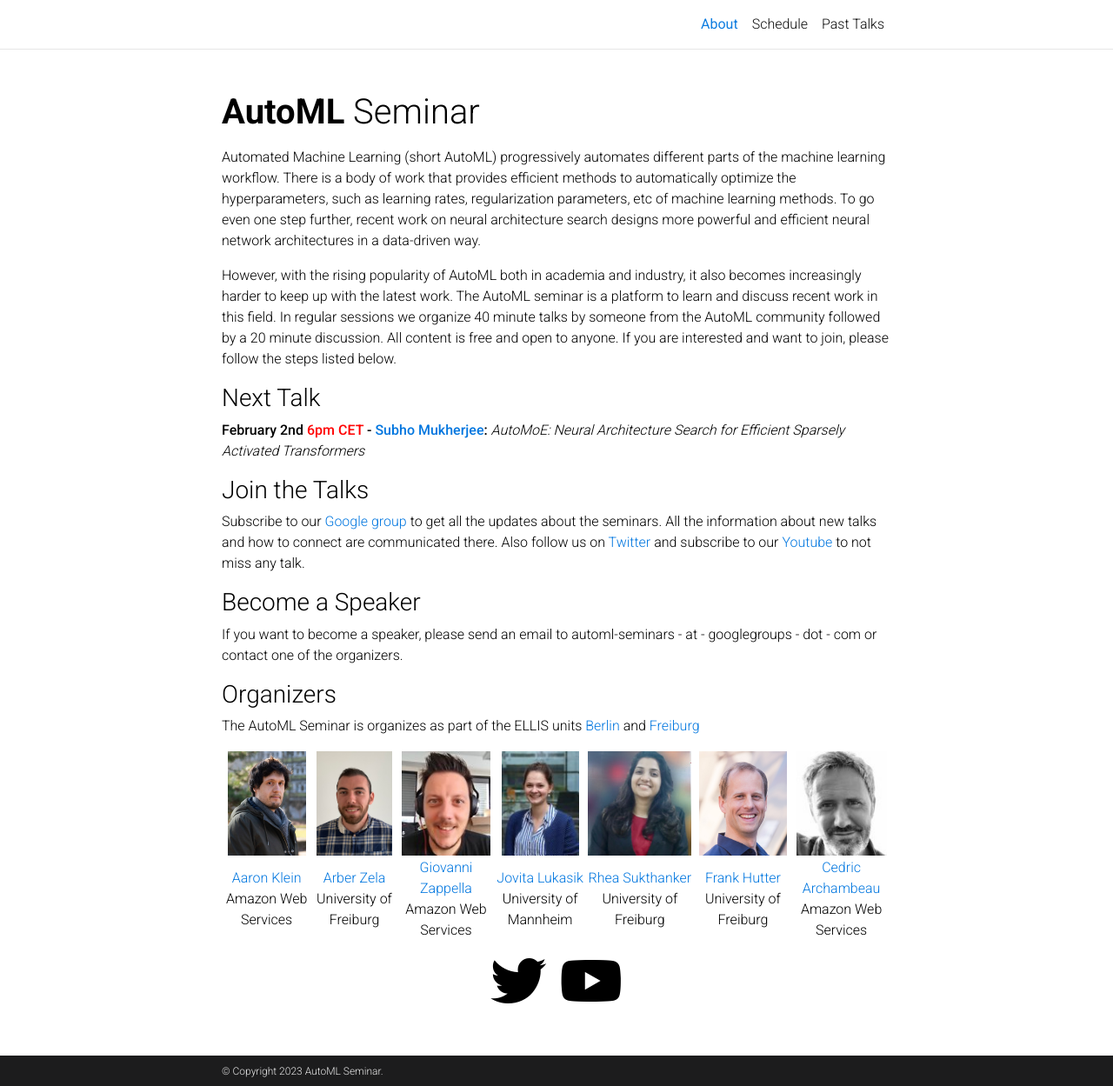
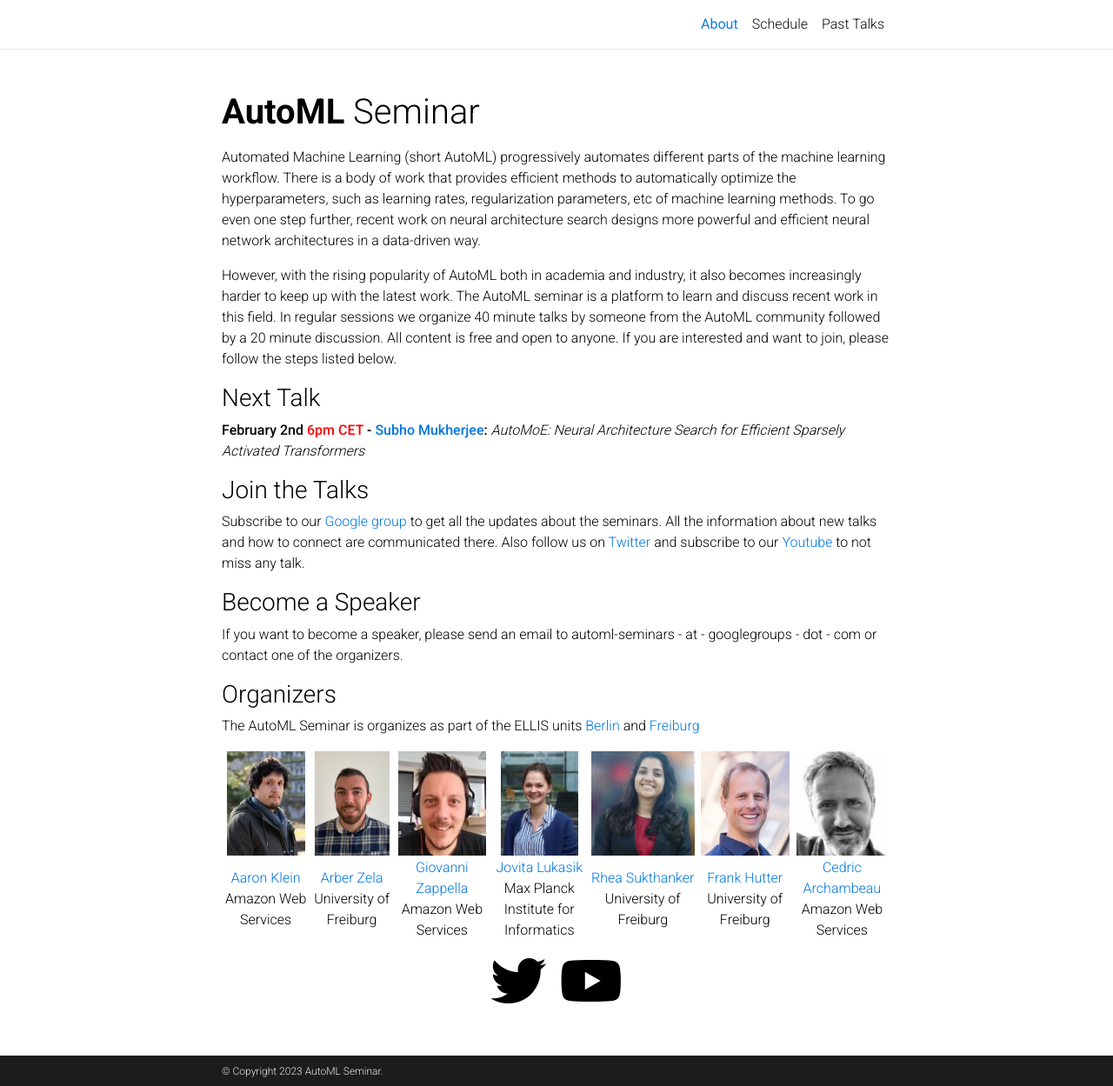
Before and after one commit to AutoML-Seminars/AutoML-Seminars.github.io, a Jekyll site: the page built from _pages/about.md, in a window 1280 px wide and 1249 px high. Shown: the whole window at 87% size. Built offline with Jekyll 4.4.1, drawn with Linux system fonts in a browser that asks for light colours; comment, search, counter and statistics services are not loaded; a style sheet for code colours, icons or effects is not loaded.

Commit message:
Update about.md

```diff
--- a/_pages/about.md
+++ b/_pages/about.md
@@ -57,7 +57,7 @@ The AutoML Seminar is organizes as part of the ELLIS units [Berlin](https://elli
     <td style="text-align:center"><a href="https://aaronkl.github.io/">Aaron Klein</a> <br> Amazon Web Services</td>
     <td style="text-align:center"><a href="https://ml.informatik.uni-freiburg.de/profile/zela/">Arber Zela</a> <br> University of Freiburg</td>
     <td style="text-align:center"><a href="https://giovannizappella.github.io/">Giovanni Zappella</a> <br>Amazon Web Services</td>
-    <td style="text-align:center"><a href="https://www.uni-mannheim.de/dws/people/researchers/phd-students/jovita-lukasik/">Jovita Lukasik </a> <br> University of Mannheim</td>
+    <td style="text-align:center"><a href="https://jovitalukasik.github.io//">Jovita Lukasik</a> <br> Max Planck Institute for Informatics</td>
     <td style="text-align:center"><a href="https://ml.informatik.uni-freiburg.de/profile/sukthanker/">Rhea Sukthanker </a> <br> University of Freiburg</td>
     <td style="text-align:center"><a href="https://ml.informatik.uni-freiburg.de/profile/hutter/">Frank Hutter</a> <br> University of Freiburg</td>
     <td style="text-align:center"><a href="http://www0.cs.ucl.ac.uk/staff/c.archambeau/">Cedric Archambeau</a> <br> Amazon Web Services</td>
```
